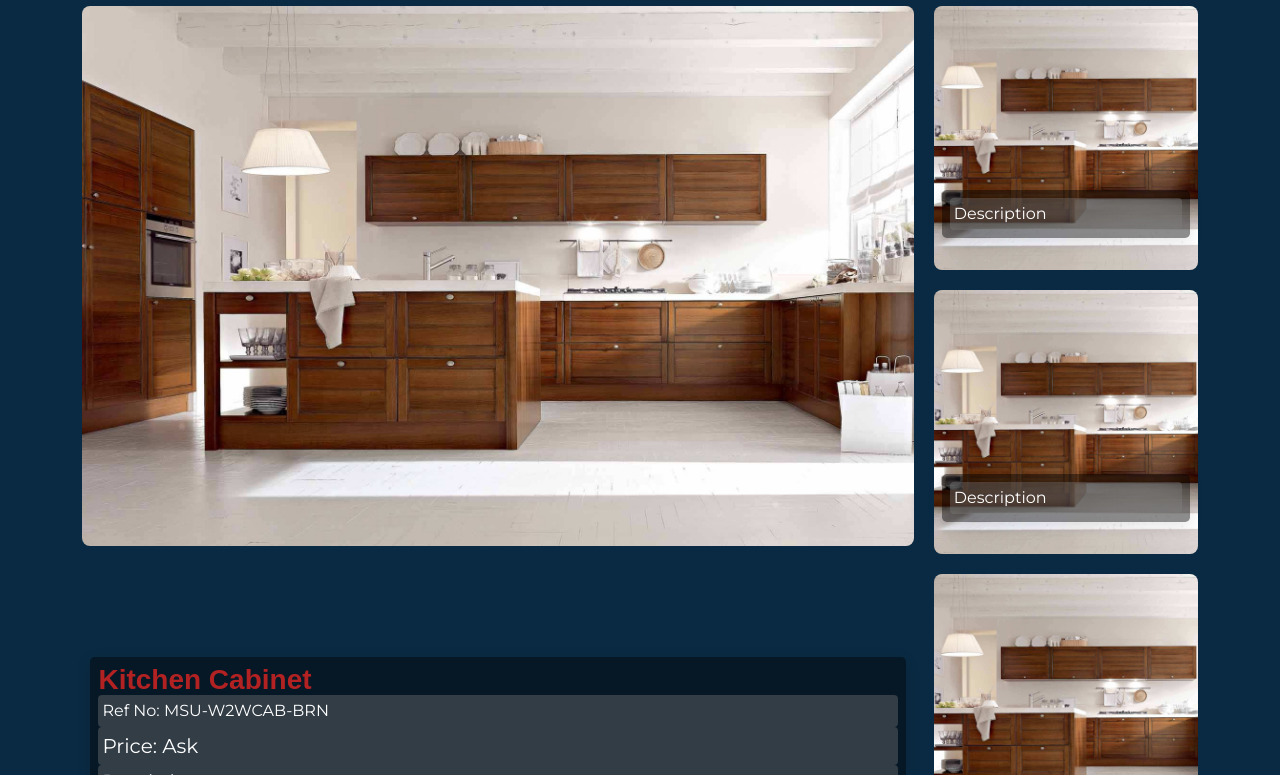
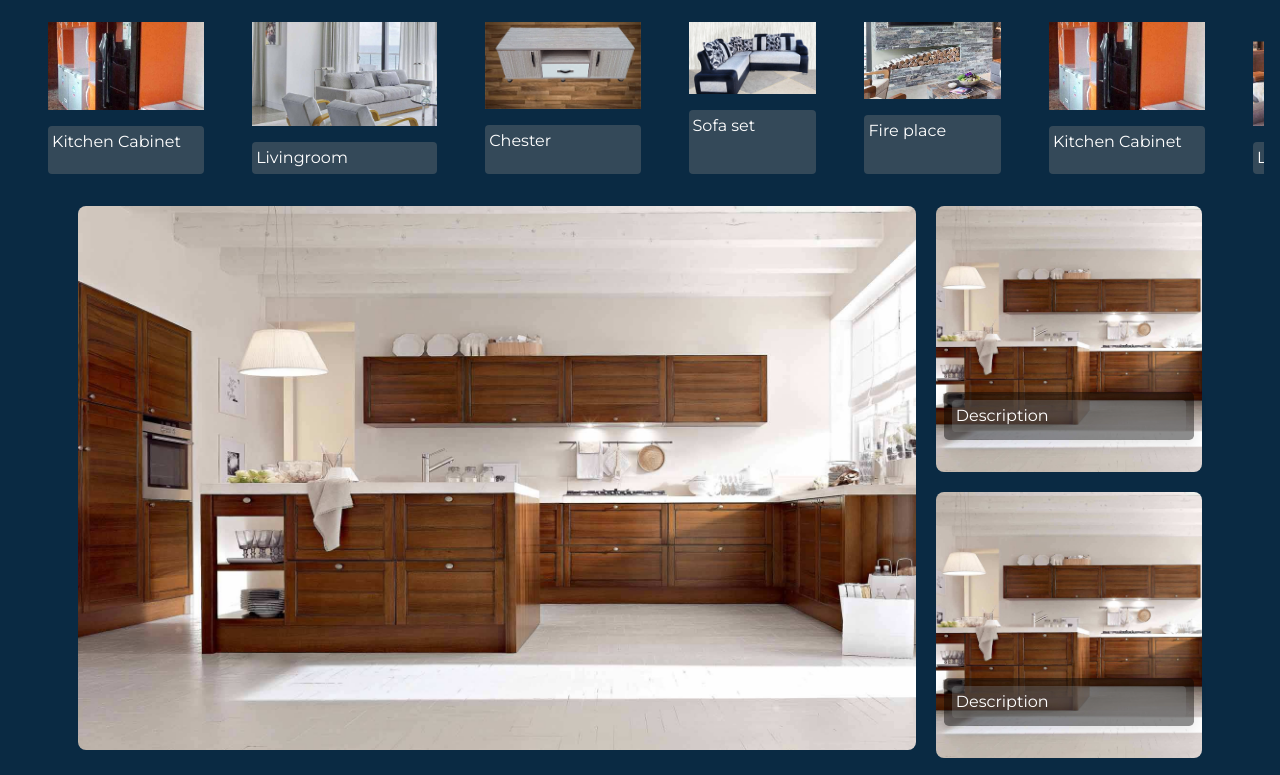
Before and after one commit to Barry-B15/msu-best, a plain HTML site: page kitchen/product-details/kit-cab-brn.html in a window 1280 px wide. Shown: the part 66-841 px from the top of the page. Drawn offline with nearby package versions, Linux system fonts and the light colour scheme.

Commit message:
feat: product reel group, scroll horizontally

```diff
--- a/kitchen/product-details/kit-cab-brn.html
+++ b/kitchen/product-details/kit-cab-brn.html
@@ -1,5 +1,73 @@
 <!DOCTYPE html>
 <html lang="en">
+<style>
+     :root {
+        --gap: 1rem;
+    }
+
+    .product-reel {
+        display: grid;
+        gap: var(--gap);
+        grid-auto-flow: column;
+        grid-auto-columns: 21%;
+        padding: 0 var(--gap) var(--gap);
+        overflow-x: auto;
+        overscroll-behavior-inline: contain;
+    }
+
+    .media-element {
+        display: grid;
+        grid-template-rows: min-content;
+        gap: var(--gap);
+        padding: var(--gap);
+        background: var(--accent);
+        border-radius: var(--radius-3);
+        box-shadow: var(--shadow-2);
+    }
+
+    .media-element>img {
+        inline-size: 100%;
+        aspect-ratio: 16/9;
+        object-fit: cover;
+    }
+
+    @media (max-width: 700px) {
+        .media-element {
+            gap: 0.225rem;
+            padding: 0;
+            margin: 1em 0;
+            border-radius: 0.8em;
+            width: 180px;
+            height: 200px;
+        }
+        .madia-element>img {
+            /* aspect-ratio: 9/16; */
+            width: 100%;
+            height: 100%;
+            margin-right: 5px;
+        }
+    }
+
+    .snaps-inline {
+        scroll-snap-type: inline mandatory;
+        scroll-padding-inline: var(--gap, 1rem);
+    }
+
+    .snaps-inline>* {
+        scroll-snap-align: start;
+    }
+
+    .scroll--group {
+        /* border: 1px dotted hotpink; */
+        grid-auto-columns: 81%;
+    }
+
+    .group-media {
+        display: grid;
+        gap: var(--gap);
+        grid-auto-flow: column;
+    }
+</style>
 
 <head>
     <meta charset="UTF-8">
@@ -7,12 +75,12 @@
     <meta name="viewport" content="width=device-width, initial-scale=1.0">
     <link rel="stylesheet" href="https://stackpath.bootstrapcdn.com/font-awesome/4.7.0/css/font-awesome.min.css">
 
-    <!-- <link rel="stylesheet" href="../../css/header.css"> -->
+    <link rel="stylesheet" href="../../css/header.css">
 
-    <link rel="stylesheet" href="../../css/style.css">
+    <!-- <link rel="stylesheet" href="../../css/style.css"> -->
 
     <!-- <link rel="stylesheet" href="../../css/footer.css"> -->
-    <!-- <link rel="stylesheet" href="../../css/grid-style.css"> -->
+    <link rel="stylesheet" href="../../css/grid-style.css">
     <link rel="stylesheet" href="../../css/product-details.css">
     <title>Mahogani Kitchen Cabinet</title>
 </head>
@@ -35,6 +103,54 @@
         </nav>
     </header>
     <main>
+        <div class="product-reel scroll--group snaps-inline">
+            <div class="group-media">
+                <div class="media-element">
+                    <img src="../../images/msu-cab-4.jpg" alt="">
+                    <p class="title">Kitchen Cabinet</p>
+                </div>
+                <div class="media-element">
+                    <img src="../../images/living-rm2-l.jpg" alt="">
+                    <p class="title">Livingroom</p>
+                </div>
+                <div class="media-element">
+                    <img src="../../images/msu-cab5cs.png" alt="">
+                    <p class="title">Chester</p>
+                </div>
+                <div class="media-element">
+                    <img src="../../images/msu-sofa.gif" alt="">
+                    <p class="title">Sofa set</p>
+                </div>
+                <div class="media-element">
+                    <img src="../../images/living-rm1-l.jpg" alt="">
+                    <p class="title">Fire place</p>
+                </div>
+            </div>
+            <div class="group-media">
+                <div class="media-element">
+                    <img src="../../images/msu-cab-4.jpg" alt="">
+                    <p class="title">Kitchen Cabinet</p>
+                </div>
+                <div class="media-element">
+                    <img src="../../images/living-rm1-low.png" alt="">
+                    <p class="title">Livingroom</p>
+                </div>
+                <div class="media-element">
+                    <img src="../../images/msu-cab5cs.png" alt="">
+                    <p class="title">Chester</p>
+                </div>
+                <div class="media-element">
+                    <img src="../../images/msu-sofa.png" alt="">
+                    <p class="title">Sofa set</p>
+                </div>
+                <div class="media-element">
+                    <img src="../../images/living-rm1-l.jpg" alt="">
+                    <p class="title">Fire place</p>
+                </div>
+            </div>
+
+        </div>
+
         <div class="container">
             <div class="product-grid">
                 <div class="card stacked featured">
@@ -50,9 +166,6 @@
                     <img src="../../images/k-cabinet3.jpg" alt="kitchen cabinet" class="card__img">
 
                     <div class="card__content">
-                        <!-- <h2 class="card__title">Kitchen Cabinet</h2> -->
-                        <!-- <p class="card__ref">Ref No: MSU-W2WCAB-BRN</p>
-                        <p class="card__price">Price: Ask</p>-->
                         <p class="description">Description</p>
                     </div>
                 </div>
@@ -60,120 +173,19 @@
                     <img src="../../images/k-cabinet3.jpg" alt="kitchen cabinet" class="card__img">
 
                     <div class="card__content">
-                        <!-- <h2 class="card__title">Kitchen Cabinet</h2> -->
-                        <!-- <p class="card__ref">Ref No: MSU-W2WCAB-BRN</p>
-                        <p class="card__price">Price: Ask</p>-->
+
                         <p class="description">Description</p>
                     </div>
                 </div>
                 <div class="card stacked">
                     <img src="../../images/k-cabinet3.jpg" alt="kitchen cabinet" class="card__img">
-
                     <div class="card__content">
-                        <!-- <h2 class="card__title">Kitchen Cabinet</h2>
-                        <p class="card__ref">Ref No: MSU-W2WCAB-BRN</p>
-                        <p class="card__price">Price: Ask</p>
-                        <p class="description">Description</p> -->
                     </div>
                 </div>
             </div>
-        </div>
+        </div> -->
 
-        <!-- <div class="product-reel snaps-inline">
-            <div class="group-media">
-                <div class="media-element">
-                    <img src="" alt="">
-                    <p class="title">Short Title</p>
-                </div>
 
-                <div class="media-element">
-                    <img src="" alt="">
-                    <p class="title">Short Title</p>
-                </div>
-                <div class="media-element">
-                    <img src="" alt="">
-                    <p class="title">Short Title</p>
-                </div>
-                <div class="media-element">
-                    <img src="" alt="">
-                    <p class="title">Short Title</p>
-                </div>
-                <div class="media-element">
-                    <img src="" alt="">
-                    <p class="title">Short Title</p>
-                </div>
-            </div>
-            <div class="group-media">
-                <div class="media-element">
-                    <img src="" alt="">
-                    <p class="title">Short Title</p>
-                </div>
-                <div class="media-element">
-                    <img src="" alt="">
-                    <p class="title">Short Title</p>
-                </div>
-                <div class="media-element">
-                    <img src="" alt="">
-                    <p class="title">Short Title</p>
-                </div>
-                <div class="media-element">
-                    <img src="" alt="">
-                    <p class="title">Short Title</p>
-                </div>
-            </div>
-            <div class="group-media">
-                <div class="media-element">
-                    <img src="" alt="">
-                    <p class="title">Short Title</p>
-                </div>
-                <div class="media-element">
-                    <img src="" alt="">
-                    <p class="title">Short Title</p>
-                </div>
-                <div class="media-element">
-                    <img src="" alt="">
-                    <p class="title">Short Title</p>
-                </div>
-                <div class="media-element">
-                    <img src="" alt="">
-                    <p class="title">Short Title</p>
-                </div>
-                <div class="media-element">
-                    <img src="" alt="">
-                    <p class="title">Short Title</p>
-                </div>
-                <div class="media-element">
-                    <img src="" alt="">
-                    <p class="title">Short Title</p>
-                </div>
-            </div>
-            <div class="group-media">
-                <div class="media-element">
-                    <img src="" alt="">
-                    <p class="title">Short Title</p>
-                </div>
-                <div class="media-element">
-                    <img src="" alt="">
-                    <p class="title">Short Title</p>
-                </div>
-                <div class="media-element">
-                    <img src="" alt="">
-                    <p class="title">Short Title</p>
-                </div>
-                <div class="media-element">
-                    <img src="" alt="">
-                    <p class="title">Short Title</p>
-                </div>
-                <div class="media-element">
-                    <img src="" alt="">
-                    <p class="title">Short Title</p>
-                </div>
-                <div class="media-element">
-                    <img src="" alt="">
-                    <p class="title">Short Title</p>
-                </div>
-            </div>
-        </div> -->
     </main>
     <footer>
         <div class="footer-top ">
```
